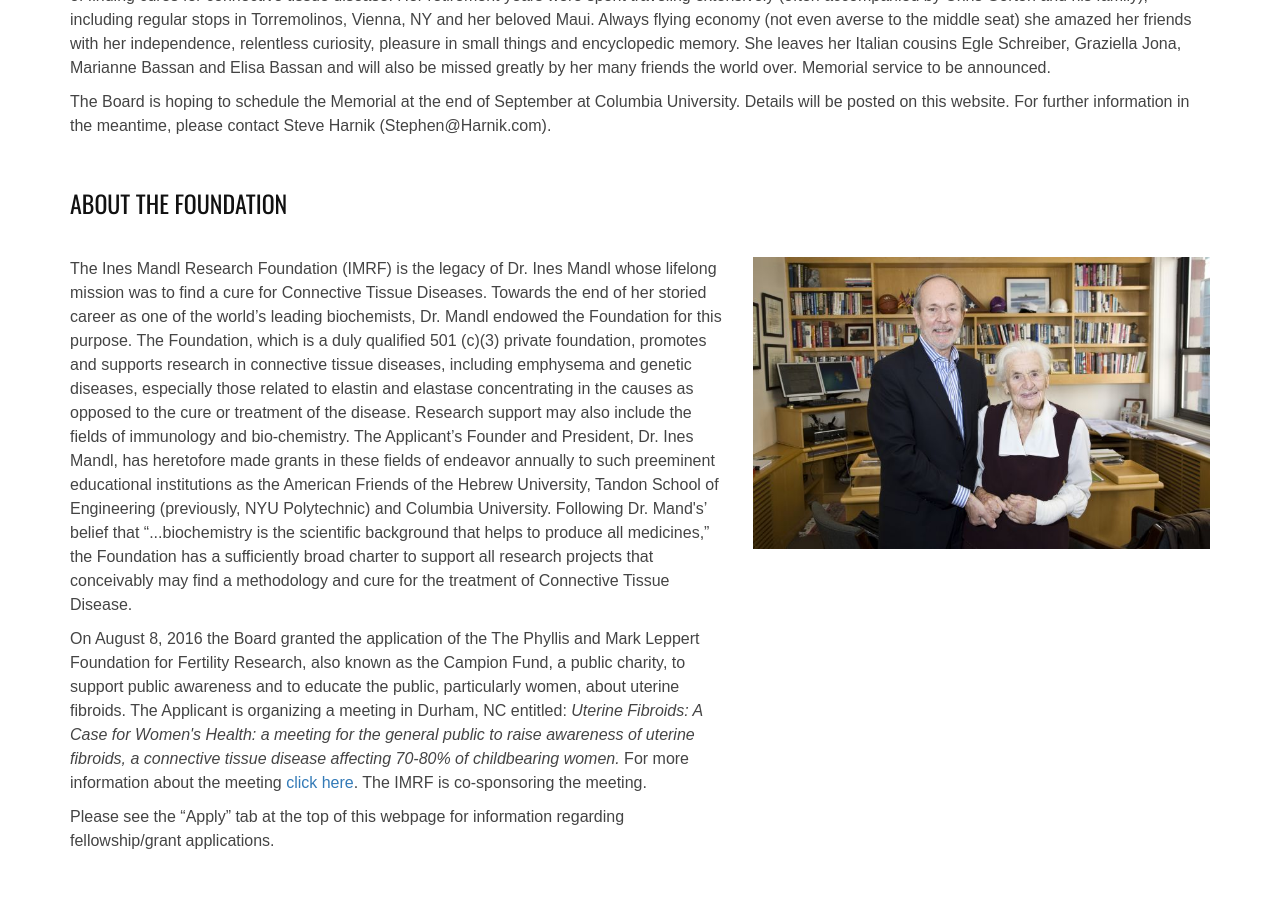
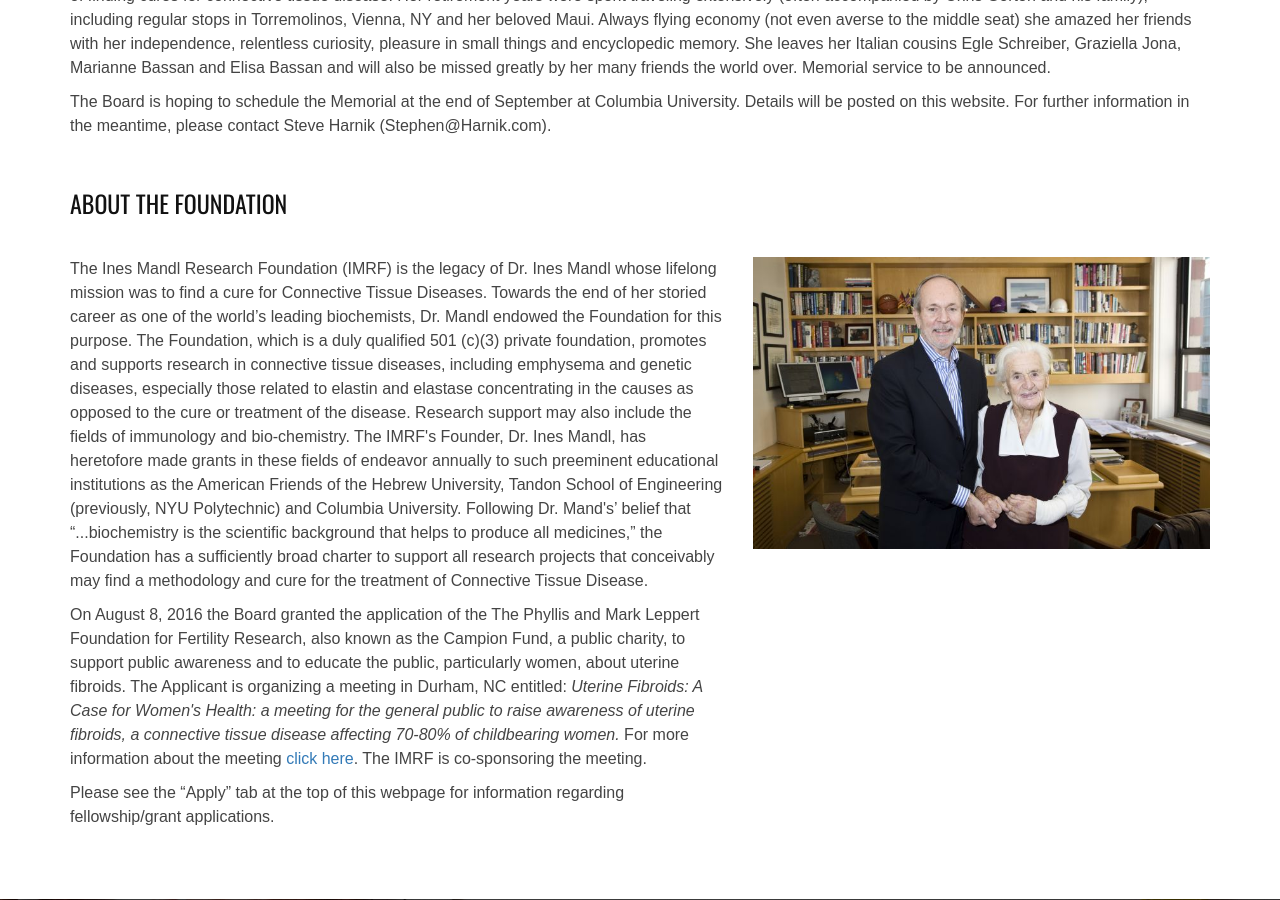
Before and after one commit to tstrand/mandlfoundation, a Jekyll site: the page built from index.markdown, in a window 1280 px wide and 900 px high, scrolled down 1407 px. Built offline with Jekyll 4.4.1, drawn with Linux system fonts in a browser that asks for light colours.

Commit message:
Updated Index

```diff
--- a/index.markdown
+++ b/index.markdown
@@ -18,22 +18,22 @@
   diseases, including emphysema and genetic diseases, especially those related to
   elastin and elastase concentrating in the causes as opposed to the cure or treatment
   of the disease.  Research support may also include the fields of immunology and
-  bio-chemistry. The Applicant’s Founder and President, Dr. Ines Mandl, has heretofore
-  made grants in these fields of endeavor annually to such preeminent educational
-  institutions as the American Friends of the Hebrew University, Tandon School of
-  Engineering (previously, NYU Polytechnic) and Columbia University.  Following Dr.
-  Mand''s’ belief that “...biochemistry is the scientific background that helps to
-  produce all medicines,” the Foundation has a sufficiently broad charter to support
-  all research projects that conceivably may find a methodology and cure for the treatment
-  of Connective Tissue Disease.</p><p>On August 8, 2016 the Board granted the application
-  of the The Phyllis and Mark Leppert Foundation for Fertility Research, also known
-  as the Campion Fund, a public charity, to support public awareness and to educate
-  the public, particularly women, about uterine fibroids.  The Applicant is organizing
-  a meeting in Durham, NC entitled: <span style="font-style: italic">Uterine Fibroids:  A
-  Case for Women''s Health: a meeting for the general public to raise awareness of
-  uterine fibroids, a connective tissue disease affecting 70-80% of childbearing women.</span>
-  For more information about the meeting <a href="static/uterine_fibroids.pdf" target="_blank">click
-  here</a>. The IMRF is co-sponsoring the meeting.</p><p>Please see the “Apply” tab
-  at the top of this webpage for information regarding fellowship/grant applications.'
+  bio-chemistry. The IMRF''s Founder, Dr. Ines Mandl, has heretofore made grants in
+  these fields of endeavor annually to such preeminent educational institutions as
+  the American Friends of the Hebrew University, Tandon School of Engineering (previously,
+  NYU Polytechnic) and Columbia University.  Following Dr. Mand''s’ belief that “...biochemistry
+  is the scientific background that helps to produce all medicines,” the Foundation
+  has a sufficiently broad charter to support all research projects that conceivably
+  may find a methodology and cure for the treatment of Connective Tissue Disease.</p><p>On
+  August 8, 2016 the Board granted the application of the The Phyllis and Mark Leppert
+  Foundation for Fertility Research, also known as the Campion Fund, a public charity,
+  to support public awareness and to educate the public, particularly women, about
+  uterine fibroids.  The Applicant is organizing a meeting in Durham, NC entitled:
+  <span style="font-style: italic">Uterine Fibroids:  A Case for Women''s Health:
+  a meeting for the general public to raise awareness of uterine fibroids, a connective
+  tissue disease affecting 70-80% of childbearing women.</span> For more information
+  about the meeting <a href="static/uterine_fibroids.pdf" target="_blank">click here</a>.
+  The IMRF is co-sponsoring the meeting.</p><p>Please see the “Apply” tab at the top
+  of this webpage for information regarding fellowship/grant applications.'
 layout: index
 ---
```
